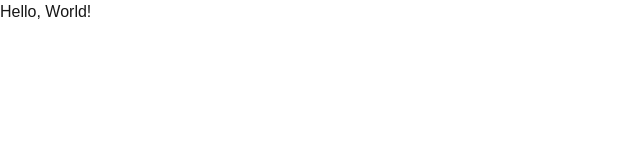
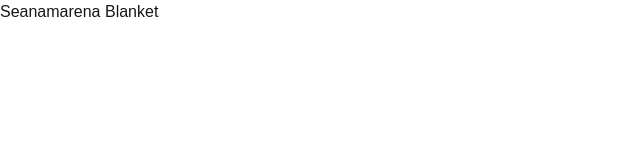
Before and after one commit to Katleho-Nyoni/e-com, a Next.js app in the folder ecommerce/: page /products/100 in a window 1280 px wide. Shown: the top 160 px of the page, without its empty margins (0-640 px from the left). Built offline with nearby package versions, Linux system fonts and the light colour scheme.

Commit message:
Setting boilerplate for the page

```diff
--- a/ecommerce/app/products/[id]/page.tsx
+++ b/ecommerce/app/products/[id]/page.tsx
@@ -1,7 +1,12 @@
-export default function ProductDetailsPage() {
+import { products } from "@/app/product-data";
+
+export default function ProductDetailPage({ params }: { params: { id: string }})
+{
+  const product = products.find(p => p.id === params.id);
+
   return (
     <>
-      <h1>Hello, World!</h1>
+      <h1>{product!.name}</h1>
     </>
   );
 }
```
